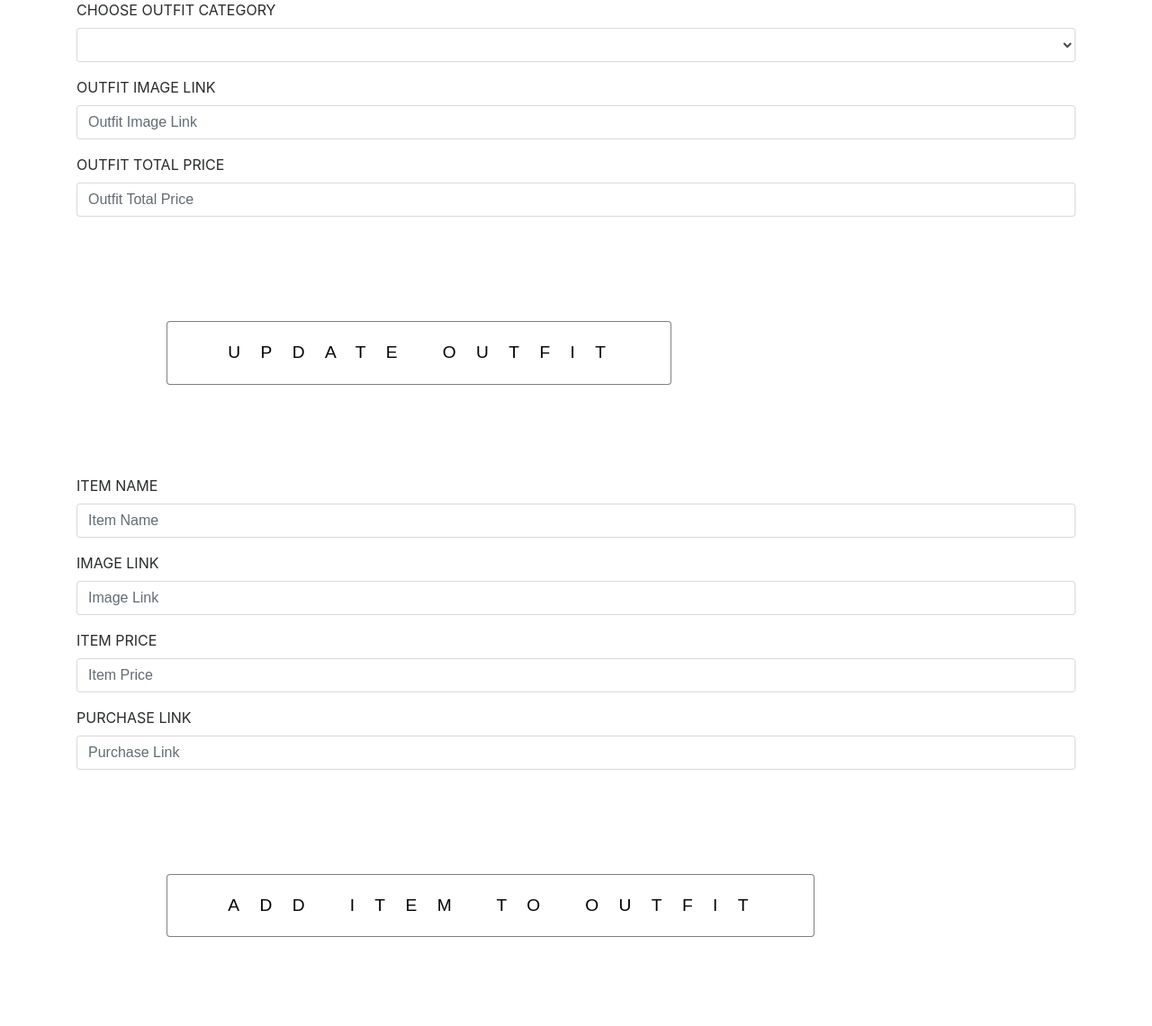
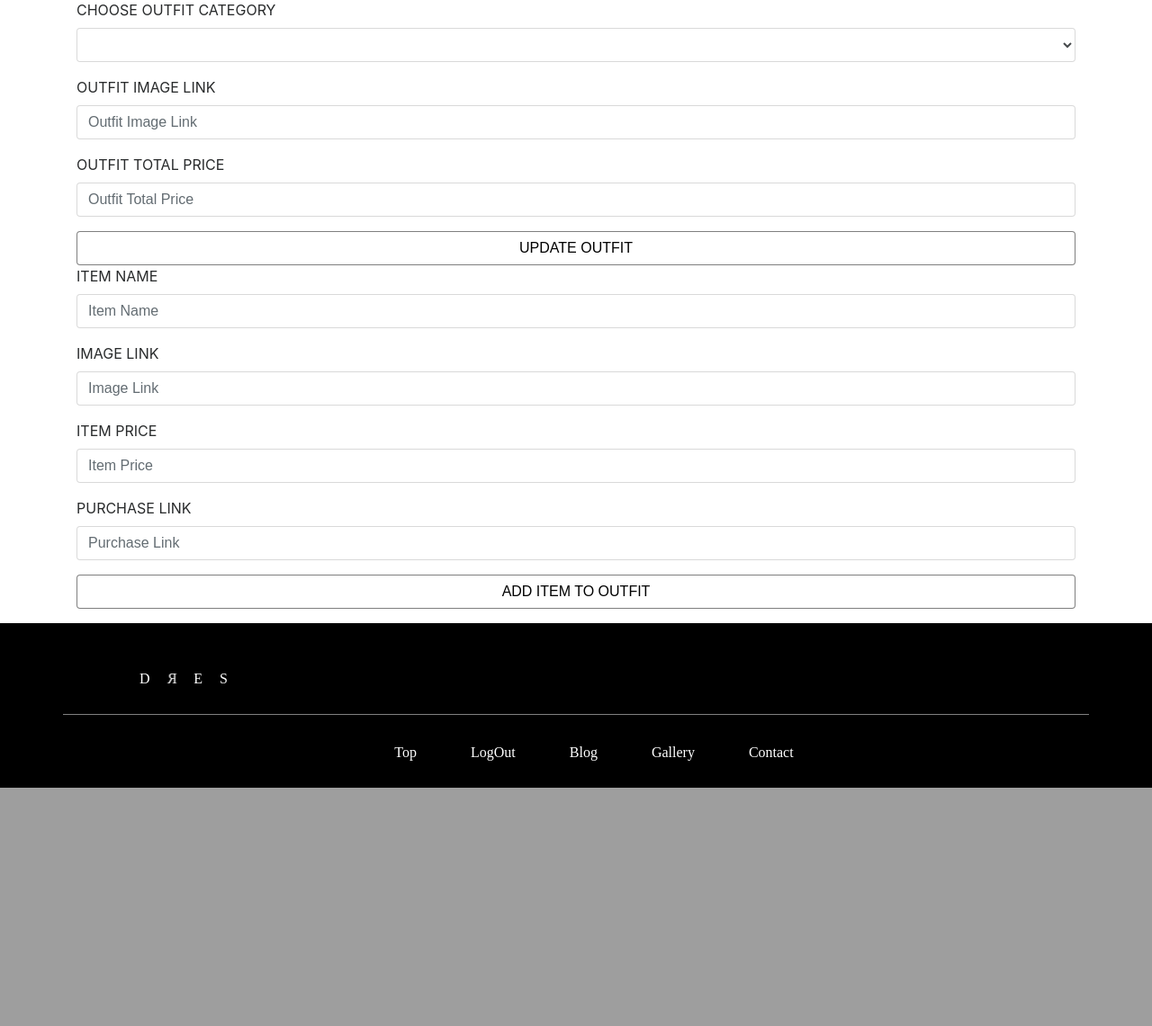
Before and after one commit to phillipbooker/group-project-2, a Node server app: page /stylist in a window 1280 px wide. Shown: the part 2998-4139 px from the top of the page at 90% size. After the commit the page ends 3874 px from the top, so only its background shows below. Run offline with Node 20, Linux system fonts and the light colour scheme; the visitor is signed in with stand-in values (Sample User, id 1); data that the repository does not hold is empty; some libraries are stand-ins or nearby versions.

Commit message:
Fixes button styling on roles and stylist pages.

```diff
--- a/public/styles/stylist.css
+++ b/public/styles/stylist.css
@@ -269,17 +269,18 @@ h1 {
 
 /* CSS for Input Buttons */
 
-.btn-primary {
+.btn-dark {
   border: 1px solid rgba(0, 0, 0, 0.5);
   background: rgba(248, 248, 248, 0.1);
-  margin: 100px;
+  /* margin: 100px; */
   cursor: pointer;
-  position: center;
-  padding: 1.4rem 4.2rem;
-  padding-right: 3.1rem;
-  font-size: 1.2rem;
+  /* position: center; */
+  width: 100%;
+  /* padding: 1.4rem 4.2rem; */
+  /* padding-right: 3.1rem; */
+  /* font-size: 1.2rem; */
   color: rgb(0, 0, 0);
-  letter-spacing: 1.4rem;
+  /* letter-spacing: 0.75rem; */
   text-transform: uppercase;
   transition: all 600ms cubic-bezier(0.77, 0, 0.175, 1);
   cursor: pointer;
--- a/server.js
+++ b/server.js
@@ -46,7 +46,7 @@ var syncOptions = { force: false };
 // clearing the `testdb`
 if (process.env.NODE_ENV === "test") {
   syncOptions.force = true;
-}``
+}
 
 // Routes
 require("./routes/authRoutes")(app);
--- a/views/stylist.handlebars
+++ b/views/stylist.handlebars
@@ -66,7 +66,7 @@
       <label for="oPrice">Outfit Total Price</label>
       <input type="text" class="form-control" id="oPrice" placeholder="Outfit Total Price" value={{outfit.price}}>
     </div>
-    <button data-id={{outfit.id}} type="submit" class="btn btn-primary" id="submit-outfit">Update Outfit</button>
+    <button data-id={{outfit.id}} type="submit" class="btn btn-dark" id="submit-outfit">Update Outfit</button>
   </form>
 </div>
 <div class="container" id="item-form">
@@ -89,7 +89,7 @@
     </div>
 
 
-    <button type="submit" class="btn btn-primary" id="submit-item">Add item to outfit</button>
+    <button type="submit" class="btn btn-dark" id="submit-item">Add item to outfit</button>
   </form>
 
 </div>
```
Also changed, not shown: public/styles/role.css (+10 -4 lines), views/role.handlebars (+7 -3 lines).
